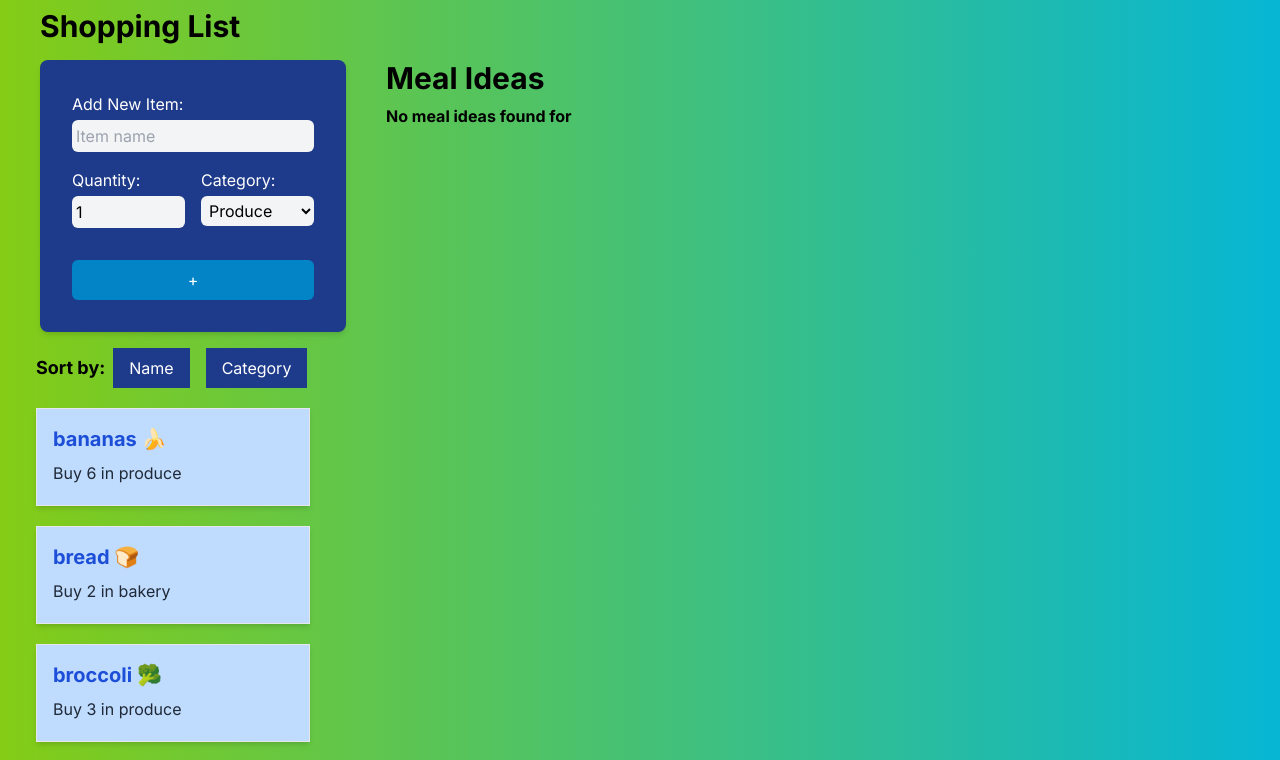
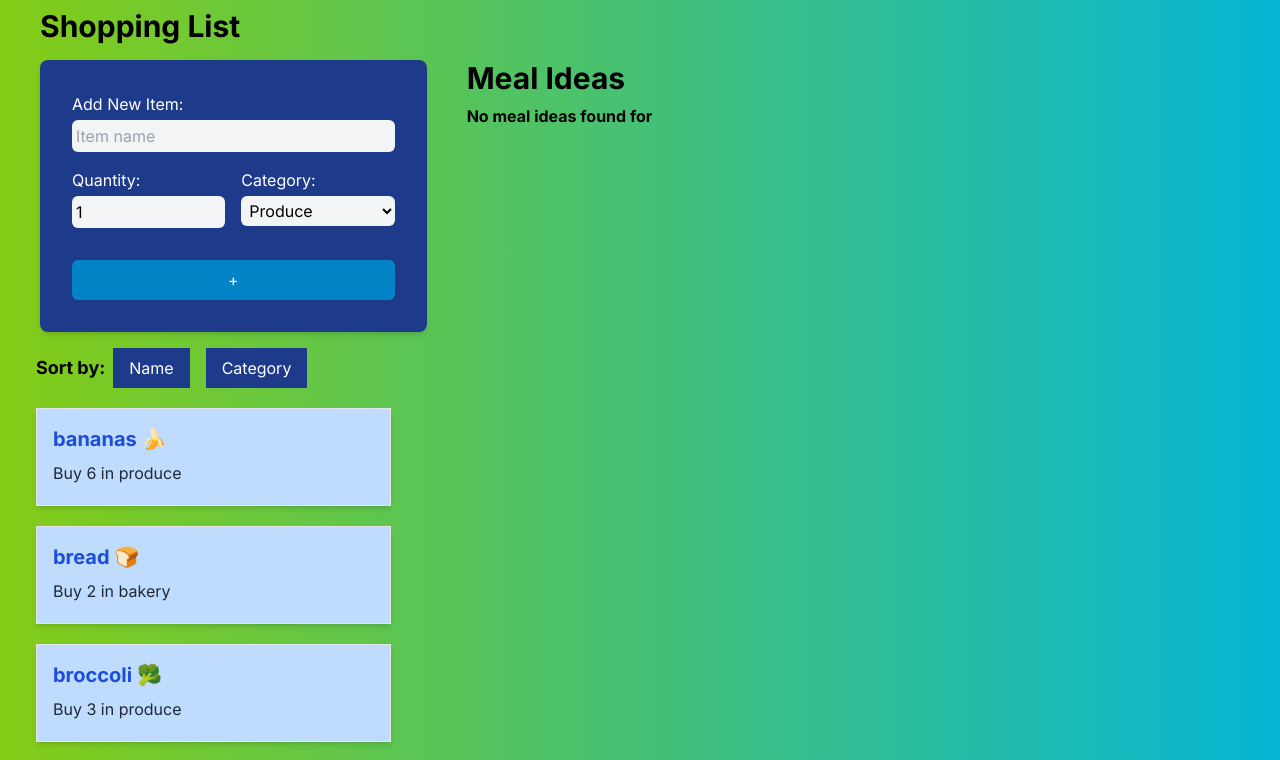
Before and after one commit to mosmee21/cprg306-assignments, a Next.js app: page /week7 in a window 1280 px wide. Shown: the top 760 px of the page. Built offline with nearby package versions, Linux system fonts and the light colour scheme.

Commit message:
Update page.js

```diff
--- a/app/week7/page.js
+++ b/app/week7/page.js
@@ -22,18 +22,20 @@ function Page() {
   return (
     <div className=" bg-gradient-to-r from-lime-500 to-cyan-500 py-2">
       <h1 className="text-3xl font-bold ml-10 mb-4 text-black ">Shopping List</h1>
-      <div className="flex ">
-        <div className=" mr-10">
+      <div className="flex space-x-10">
+        <div className="w-1/3 ">
           <NewItem onAddItem={handleAddItem} />
           <ItemList items={items} onItemSelect={handleItemSelect} />
         </div>
 
 
-        <div className="flex ">
+        <div className="flex-grow ">
+
           <MealIdeas ingredient={selectedItemName} />
+          </div>
         </div>
-      </div>
     </div>
+
   );
 }
 
```
